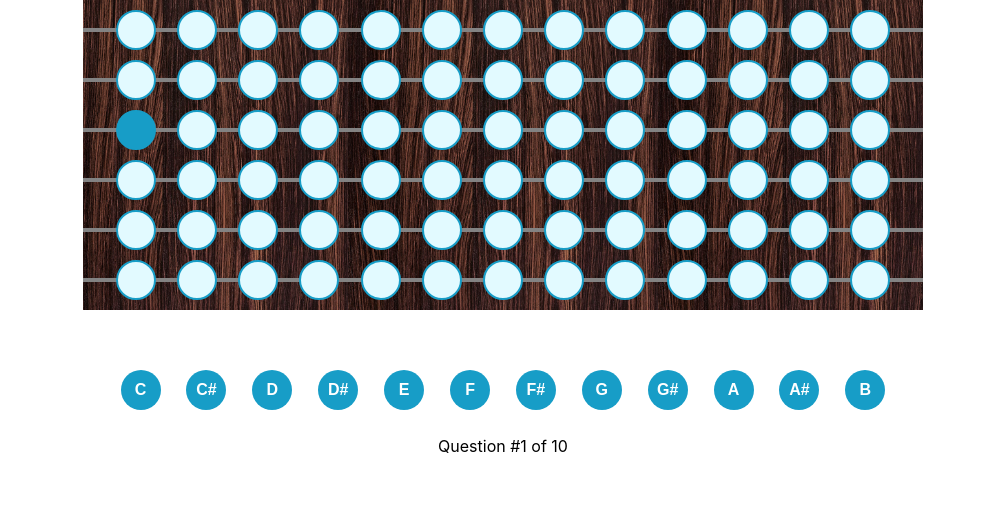
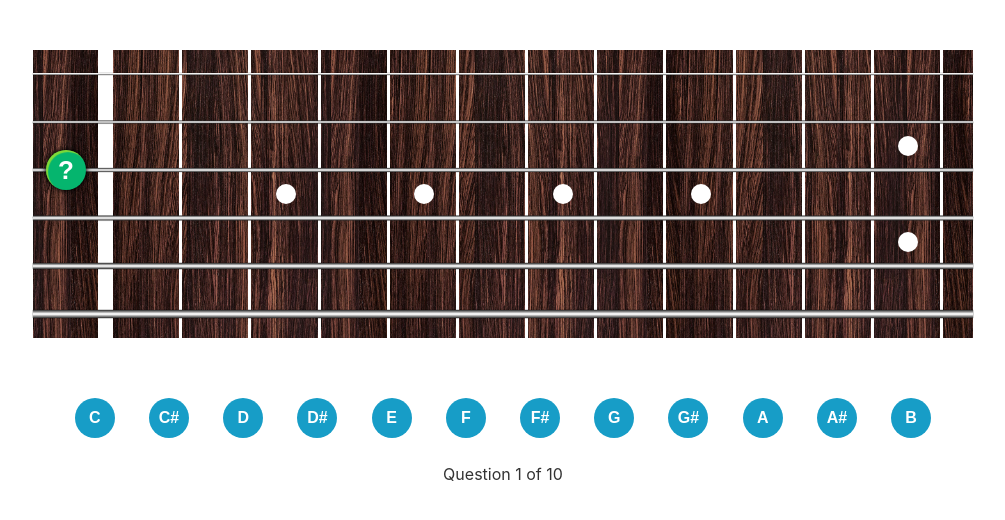
Before and after one commit to iryna-babich/fretboard-trainer, a React (Create React App) app: page / in a window 1280 px wide. Both pictures are taken after a click on the button "START". Shown: the top 520 px of the page, without its empty margins (137-1142 px from the left). Built offline with nearby package versions, Linux system fonts and the light colour scheme.

Commit message:
Markup adjustes, styles added for the GameScreen.

```diff
--- a/src/App.js
+++ b/src/App.js
@@ -70,9 +70,9 @@ class App extends Component {
       return (
         <div className="App">
           <ResultsScreen
+            questionsCount={questionsCount}
             onGameRestarted={this.restartClickHandler}
             totalWrongGuessesCount={totalWrongGuessesCount}
-            rightGuessesArr={rightGuessesArr}
           />
         </div>
       );
--- a/src/App.scss
+++ b/src/App.scss
@@ -1,4 +1,5 @@
 .App {
+  color: #333;
   text-align: center;
 }
 
--- a/src/components/GameScreen/GameScreen.js
+++ b/src/components/GameScreen/GameScreen.js
@@ -27,6 +27,8 @@ const octave = [
   "A#",
   "B"
 ];
+
+const verticalStr = 12;
 
 class GameScreen extends Component {
   static getRandomStringIndex() {
@@ -119,6 +121,8 @@ class GameScreen extends Component {
   render() {
     const allStrings = [];
     const answerString = [];
+    const verticalStrArr = [];
+    const markerDotsArr = [];
     const {
       randomStringIndex,
       randomNoteIndex,
@@ -157,6 +161,7 @@ class GameScreen extends Component {
       );
     }
 
+    // Render answer string.
     for (let i = 0; i < octave.length; i++) {
       let buttonClasses = "";
       const isWrongGuesses = wrongGuesses.includes(octave[i]);
@@ -180,6 +185,16 @@ class GameScreen extends Component {
       );
     }
 
+    // Render vertical stripes.
+    for (let i = 0; i < verticalStr; i++) {
+      verticalStrArr.push(<div className="vertical-stripe" key={i} />);
+    }
+
+    // Render marker dots.
+    for (let i = 0; i < verticalStr; i++) {
+      markerDotsArr.push(<div className="marker-dot" key={i} />);
+    }
+
     console.log("latest wrongGuesses:", this.state.wrongGuesses);
     console.log("total wrong guesses count:", totalWrongGuessesCount);
     console.log(
@@ -191,13 +206,17 @@ class GameScreen extends Component {
     return (
       <div className="fretboard-inner">
         <div className="strings-wrapper">
-          <div className="strings-wrapper--inner">{allStrings}</div>
+          <div className="strings-wrapper--inner">
+            <div className="vertical-stripes">{verticalStrArr}</div>
+            <div className="marker-dots">{markerDotsArr}</div>
+            <div className="strings">{allStrings}</div>
+          </div>
         </div>
         <div className="defined-notes-wrapper">
           <ul className="defined-notes">{answerString}</ul>
         </div>
         <p>
-          Question #{rightGuessesArr.length + 1} of {questionsCount}
+          Question {rightGuessesArr.length + 1} of {questionsCount}
         </p>
       </div>
     );
--- a/src/components/GameScreen/GameScreen.scss
+++ b/src/components/GameScreen/GameScreen.scss
@@ -1,59 +1,198 @@
+// Extends.
+%marker {
+  background-color: #fff;
+  border-radius: 50%;
+  content: "";
+  height: 20px;
+  left: 50%;
+  position: absolute;
+  top: 50%;
+  transform: translate(-50%, -50%);
+  width: 20px;
+}
+
 // Styles for the GameScreen component.
 .strings-wrapper {
   align-items: center;
   display: flex;
   flex-direction: column;
-  margin-bottom: 50px;
+  margin: 50px 0;
 }
 
 .strings-wrapper--inner {
   background: repeat-x center / contain url("../../img/fretboard.jpg");
+  position: relative;
 }
 
-.string {
+// Styles for the vertical stripes on the fretboard.
+.vertical-stripes,
+.marker-dots {
+  border-left: 15px solid #fff;
+  bottom: 0;
+  display: flex;
+  flex-direction: row;
+  left: 0;
+  margin: 0 30px 0 65px;
+  right: 0;
+  position: absolute;
+  top: 0;
+}
+
+.vertical-stripe {
+  border-right: 3px solid #fff;
+  width: calc(100% / 12);
+}
+
+.marker-dot {
+  position: relative;
+  width: calc(100% / 12);
+
+  &:nth-child(2n + 3) {
+    &::before {
+      @extend %marker;
+    }
+  }
+
+  &:nth-child(11) {
+    &::before {
+      content: none;
+    }
+  }
+
+  &:nth-of-type(12) {
+    &::before {
+      @extend %marker;
+      transform: translate(-50%, calc(-50% - 48px));
+    }
+    &::after {
+      @extend %marker;
+      transform: translate(-50%, calc(-50% + 48px));
+    }
+  }
+}
+
+// Styles for the strings.
+ul.string {
   display: flex;
   justify-content: space-evenly;
-  margin: 10px 0;
-  padding: 0 20px;
+  margin: 0;
+  padding: 24px 30px 24px 10px;
   position: relative;
-  width: 800px;
+  width: 900px;
 
   &::before {
+    background: linear-gradient(
+      to bottom,
+      #292929 0%,
+      #fff 47%,
+      #fff 53%,
+      #292929 100%
+    );
+    box-shadow: 0px 0px 1px 0 #000;
+    content: "";
+    left: 0;
     position: absolute;
-    content: "";
-    height: 4px;
     top: 50%;
     transform: translateY(-50%);
     width: 100%;
-    background-color: #838383;
+  }
+
+  &:first-of-type {
+    &::before {
+      background: linear-gradient(to bottom, #f3f3f3 50%, #292929 100%);
+      height: 2px;
+    }
+  }
+
+  &:nth-of-type(2) {
+    &::before {
+      height: 3px;
+    }
+  }
+
+  &:nth-of-type(3) {
+    &::before {
+      height: 4px;
+    }
+  }
+
+  &:nth-of-type(4) {
+    &::before {
+      height: 5px;
+    }
+  }
+
+  &:nth-of-type(5) {
+    &::before {
+      height: 6px;
+    }
+  }
+
+  &:last-of-type {
+    &::before {
+      height: 8px;
+    }
   }
 }
 
+// Styles for the buttons on the strings.
 .string-item {
   display: flex;
   justify-content: center;
   list-style-type: none;
-  width: calc(1 / 12 * 100% - 10px);
+  padding: 0;
+  width: calc(100% / 13);
+
+  &:first-of-type {
+    button {
+      left: 3px;
+    }
+  }
 
   &.is-highlighted {
+    position: relative;
+
     button {
-      background-color: #179dc7;
+      background-color: #05b56e;
+      border: 0;
+      border-radius: 50%;
+      box-shadow: 0px 0px 5px 1px #000,
+        2px 2px 1px 0 rgba(255, 255, 0, 0.5) inset;
+      display: block;
+      height: 40px;
+      opacity: 1;
+      padding: 5px;
+      position: absolute;
+      top: 50%;
+      transform: translateY(-50%);
+      width: 40px;
+      z-index: 2;
+
+      &::before {
+        color: #fff;
+        content: "?";
+        font-size: 26px;
+        font-weight: 700;
+        height: 30px;
+        left: 50%;
+        position: absolute;
+        top: 50%;
+        transform: translate(-50%, -50%);
+        width: 30px;
+      }
     }
   }
 
   button {
-    background-color: rgb(226, 250, 255);
-    border: 2px solid #179dc7;
-    border-radius: 50%;
+    border: 0;
     display: block;
     font-size: 0;
-    height: 40px;
-    padding: 5px;
-    width: 40px;
+    padding: 0;
     z-index: 2;
   }
 }
 
+// Styles for the answer string.
 .defined-notes-wrapper {
   display: flex;
   justify-content: center;
@@ -64,7 +203,7 @@
   justify-content: space-evenly;
   margin: 10px 0;
   padding-left: 0;
-  width: 800px;
+  width: 900px;
 
   li {
     display: flex;
@@ -78,6 +217,7 @@
     border-radius: 50%;
     border-style: none;
     color: #fff;
+    cursor: pointer;
     font-size: 16px;
     line-height: 1.2;
     font-weight: 900;
--- a/src/components/ResultsScreen/ResultsScreen.js
+++ b/src/components/ResultsScreen/ResultsScreen.js
@@ -3,24 +3,20 @@ import React from "react";
 import "./ResultsScreen.scss";
 
 const ResultScreen = props => {
-  const { rightGuessesArr, totalWrongGuessesCount, onGameRestarted } = props;
-  const rightAnswers = rightGuessesArr.join(", ");
+  const { totalWrongGuessesCount, onGameRestarted, questionsCount } = props;
   return (
     <div className="results-wrapper">
       <h2>Your results:</h2>
+      <p>Number of questions: {questionsCount}</p>
       <p>
-        Correctly guessed notes are:{" "}
-        <span className="is-correct-arr">
-          <strong>{rightAnswers}</strong>
-        </span>
-      </p>
-      <p>
-        Incorrectly guessed notes:{" "}
+        Number of mistakes:{" "}
         <span className="is-wrong-count">
           <strong>{totalWrongGuessesCount}</strong>
         </span>
       </p>
-      <button onClick={onGameRestarted}>Restart</button>
+      <button className="restart-button" onClick={onGameRestarted}>
+        Restart
+      </button>
     </div>
   );
 };
--- a/src/components/ResultsScreen/ResultsScreen.scss
+++ b/src/components/ResultsScreen/ResultsScreen.scss
@@ -6,3 +6,21 @@
 .is-wrong-count {
   color: #fc4445;
 }
+
+.restart-button {
+  background-color: #fc4445;
+  border: 1px solid #da3536;
+  border-radius: 5px;
+  color: #fff;
+  display: inline-block;
+  font-size: 20px;
+  font-weight: 700;
+  line-height: 1.2;
+  padding: 12px 45px;
+  text-transform: uppercase;
+  transition: background-color 0.3s ease-out;
+
+  &:hover {
+    background-color: #da3536;
+  }
+}
--- a/src/components/StartScreen/StartScreen.js
+++ b/src/components/StartScreen/StartScreen.js
@@ -9,7 +9,7 @@ class StartScreen extends Component {
 
   handleNumberOfQuestions = e => {
     this.setState({
-      questionsNumber: e.target.value
+      questionsNumber: parseInt(e.target.value, 10)
     });
   };
 
@@ -17,6 +17,7 @@ class StartScreen extends Component {
     const { onStartGameClick } = this.props;
     const { questionsNumber } = this.state;
     console.log("questionsNumber:", this.state.questionsNumber);
+    console.log(typeof this.state.questionsNumber);
 
     return (
       <div className="startscreen-wrapper">
@@ -24,7 +25,9 @@ class StartScreen extends Component {
 
         <div className="strings-overlay">
           <div className="question-options">
-            <label for="questions-dropdown">Select number of questions:</label>
+            <label htmlFor="questions-dropdown">
+              Select number of questions:
+            </label>
             <select
               id="questions-dropdown"
               onChange={this.handleNumberOfQuestions}
--- a/src/components/StartScreen/StartScreen.scss
+++ b/src/components/StartScreen/StartScreen.scss
@@ -20,8 +20,11 @@
 }
 
 .header-main {
-  font-size: 36px;
+  color: #646464;
+  font-size: 40px;
+  letter-spacing: 1.3px;
   margin: 0 0 70px;
+  text-transform: uppercase;
 }
 
 .question-options {
```
